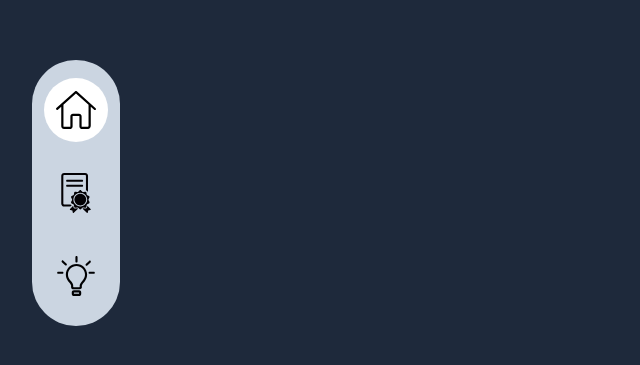
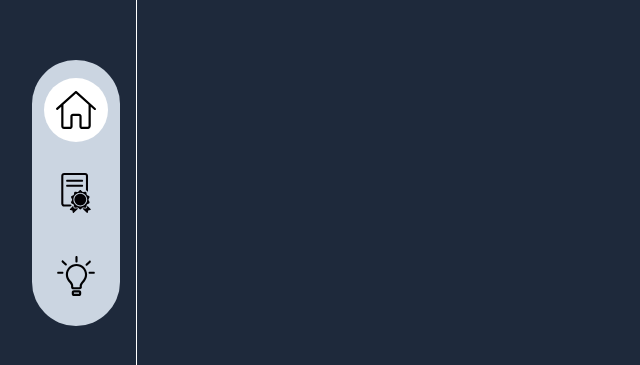
Before and after one commit to milairhu/milairhu.github.io, a React (Create React App) app: page / in a window 1280 px wide. Shown: the part 207-572 px from the top of the page, without its empty margins (0-640 px from the left). Built offline with nearby package versions, Linux system fonts and the light colour scheme.

Commit message:
Add white line next to Nav

```diff
--- a/src/components/Main/Main.tsx
+++ b/src/components/Main/Main.tsx
@@ -12,8 +12,9 @@ const MainPage: React.FC<MainPageProps> = ({tab}) => {
 
     return(
         <div className="flex h-full w-full bg-slate-800 items-center ">
-          <div className='h-2/6 ml-8'>
+          <div className='h-full ml-8 flex items-center space-x-4'>
             <SideNav currTab={curr} tabSetter={setCurr} />
+            <div className='h-4/6  border-r border-white '/>
           </div>
           <div className=" h-full w-full">
             {
--- a/src/components/SideNav/SideNav.tsx
+++ b/src/components/SideNav/SideNav.tsx
@@ -1,4 +1,4 @@
-import React, { useEffect, useState } from 'react';
+import React from 'react';
 import { ReactComponent as DiplomaSVG} from '../../icons/diploma.svg';
 import { ReactComponent as ProjectsSVG} from '../../icons/projects.svg';
 import { ReactComponent as HomeSVG  } from '../../icons/home.svg';
@@ -15,7 +15,7 @@ const SideNav: React.FC<SideNavProps> = ({ currTab, tabSetter }) => {
 
 
   return (
-      <div className=" bg-slate-300 rounded-full h-full px-3 flex flex-col justify-evenly">
+      <div className=" bg-slate-300 rounded-full h-2/6 px-3 flex flex-col justify-evenly">
         <div className={`${currTab === TabEnum.HOME && 'bg-white'} rounded-full p-3`}>
           <Link to ="/"><HomeSVG className="w-10 h-10 cursor-pointer" onClick={()=> tabSetter(TabEnum.HOME)}/></Link>
         </div>
```
